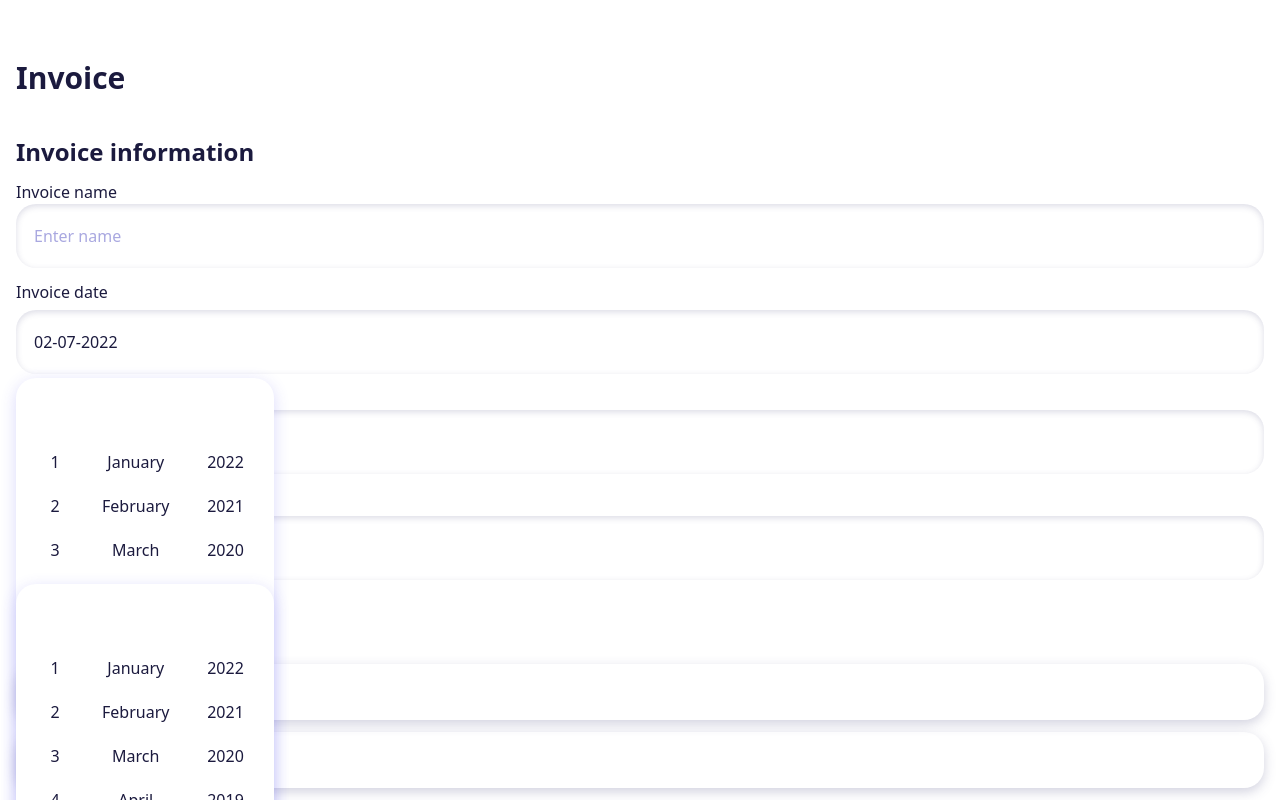
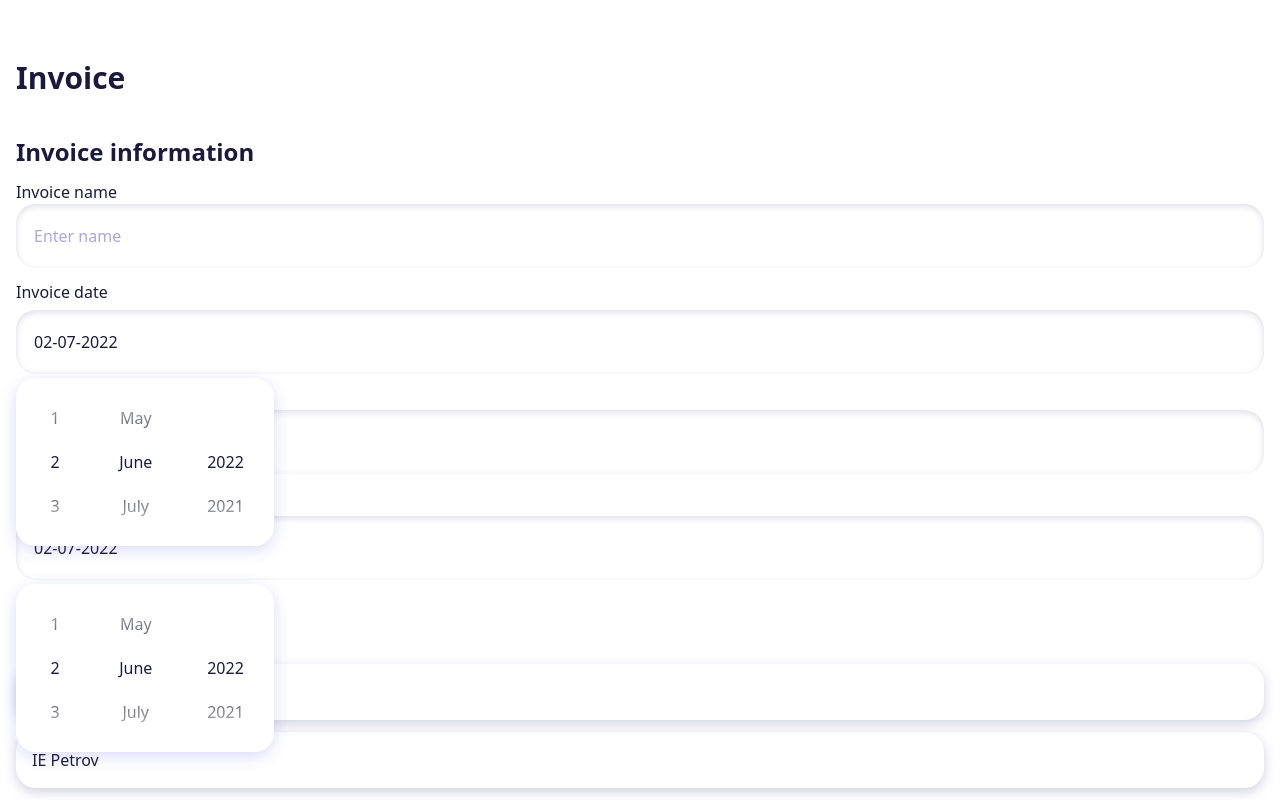
Before and after one commit to mrprfrm/invoicer-client-vue, a Vue app: page / in a window 1280 px wide. Built offline with nearby package versions, Linux system fonts and the light colour scheme.

Commit message:
Tailwind config adjustments.

```diff
--- a/tailwind.config.js
+++ b/tailwind.config.js
@@ -23,27 +23,29 @@ module.exports = {
         },
       },
       borderRadius: {
-        "2.5xl": "1.25rem",
+        "2.5xl": "1.25rem", //20px
       },
       padding: {
-        3.75: "0.9375rem",
-        4.5: "1.125rem",
-        7.5: "1.875rem",
+        3.75: "0.9375rem", //15px
+        4.5: "1.125rem", //18px
+        7.5: "1.875rem", //30px
         15: "3.75rem",
       },
       spacing: {
-        7.5: "1.875rem",
+        7.5: "1.875rem", //30px
       },
       boxShadow: {
         dark: "0px 4px 16px 0px rgba(68, 64, 234, 0.2);",
         ml: "0px 4px 12px rgba(76, 75, 126, 0.25);",
         "inner-brand": "inset 0px 2px 6px rgba(76, 75, 126, 0.2);",
       },
-      maxHeight: {
-        26.25: "6.5625rem",
+      height: {
+        18.5: "4.625rem", //74px
+        42: "10.5rem", //168px
       },
     },
   },
+
   plugins: [
     require("@tailwindcss/typography"),
     require("@tailwindcss/forms"),
```
